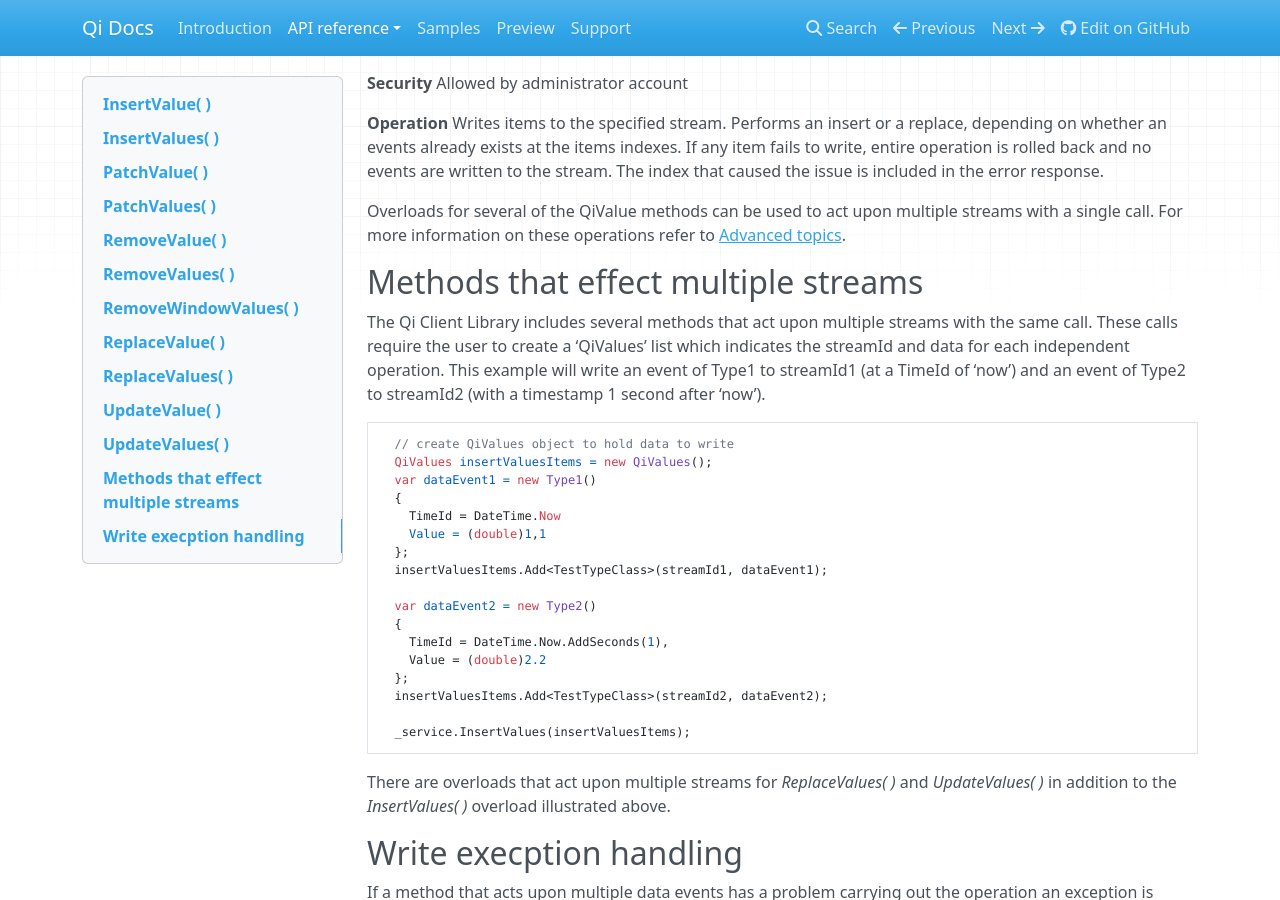
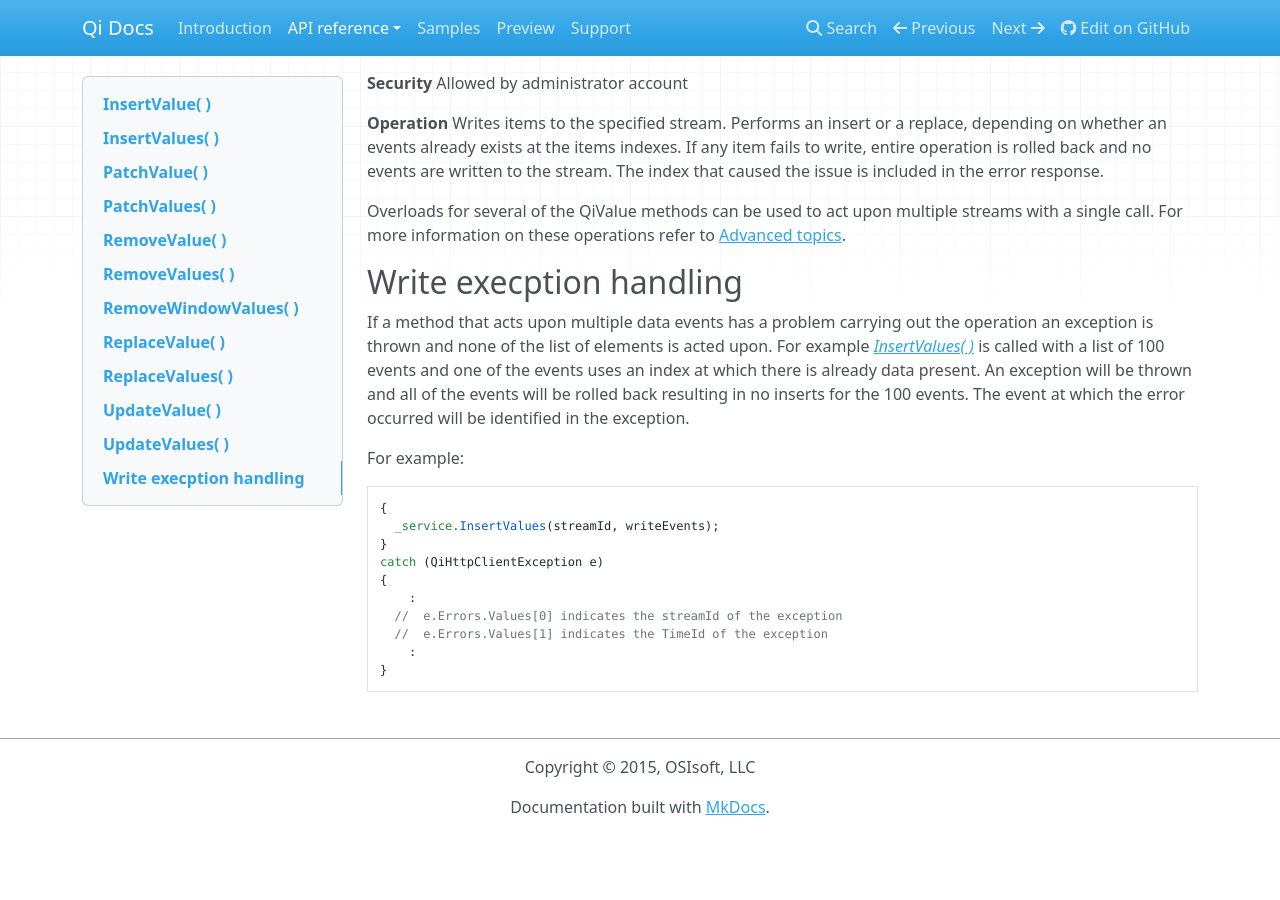
Before and after one commit to ssuryanarayanan/Qi-Docs, an MkDocs documentation site: the page built from docs/Writing data.md, in a window 1280 px wide and 900 px high, scrolled down 6547 px. Built offline with MkDocs 1.6.1, drawn with Linux system fonts in a browser that asks for light colours; nearby versions of some CDN libraries; old or Windows-style settings are respelled for this version of MkDocs; after the commit the page ends 7382 px from its top, so only the background shows below that.

Commit message:
Update Writing data.md

````diff
--- a/docs/Writing data.md
+++ b/docs/Writing data.md
@@ -329,34 +329,6 @@ If any item fails to write, entire operation is rolled back and no events are wr
 
 Overloads for several of the QiValue methods can be used to act upon multiple streams with a single call. For more information on these operations refer to [Advanced topics](https://qi-docs.readthedocs.org/en/latest/Advanced%20Topics/#methods-that-act-upon-multiple-streams).
 
-## Methods that effect multiple streams
-
-The Qi Client Library includes several methods that act upon multiple streams with the same call. These calls require the user to create a ‘QiValues’ list which indicates the streamId and data for each independent operation.
-This example will write an event of Type1 to streamId1 (at a TimeId of ‘now’) and an event of Type2 to streamId2 (with a timestamp 1 second after ‘now’).
-
-```
-  // create QiValues object to hold data to write
-  QiValues insertValuesItems = new QiValues();
-  var dataEvent1 = new Type1()
-  {
-    TimeId = DateTime.Now
-    Value = (double)1,1
-  };
-  insertValuesItems.Add<TestTypeClass>(streamId1, dataEvent1);
-
-  var dataEvent2 = new Type2()
-  {
-    TimeId = DateTime.Now.AddSeconds(1),
-    Value = (double)2.2
-  };
-  insertValuesItems.Add<TestTypeClass>(streamId2, dataEvent2);
-
-  _service.InsertValues(insertValuesItems);
-```
-
-There are overloads that act upon multiple streams for *ReplaceValues( )*  and *UpdateValues( )* in addition to the *InsertValues( )* overload illustrated above.
-
-
 ##Write execption handling
 If a method that acts upon multiple data events has a problem carrying out the operation an exception is thrown and none of the list of elements is acted upon. For example [*InsertValues( )*](https://qi-docs.readthedocs.org/en/latest/Writing%20data/#insertvalues) is called with a list of 100 events and one of the events uses an index at which there is already data present. An exception will be thrown and all of the events will be rolled back resulting in no inserts for the 100 events. The event at which the error occurred will be identified in the exception.
 
````
